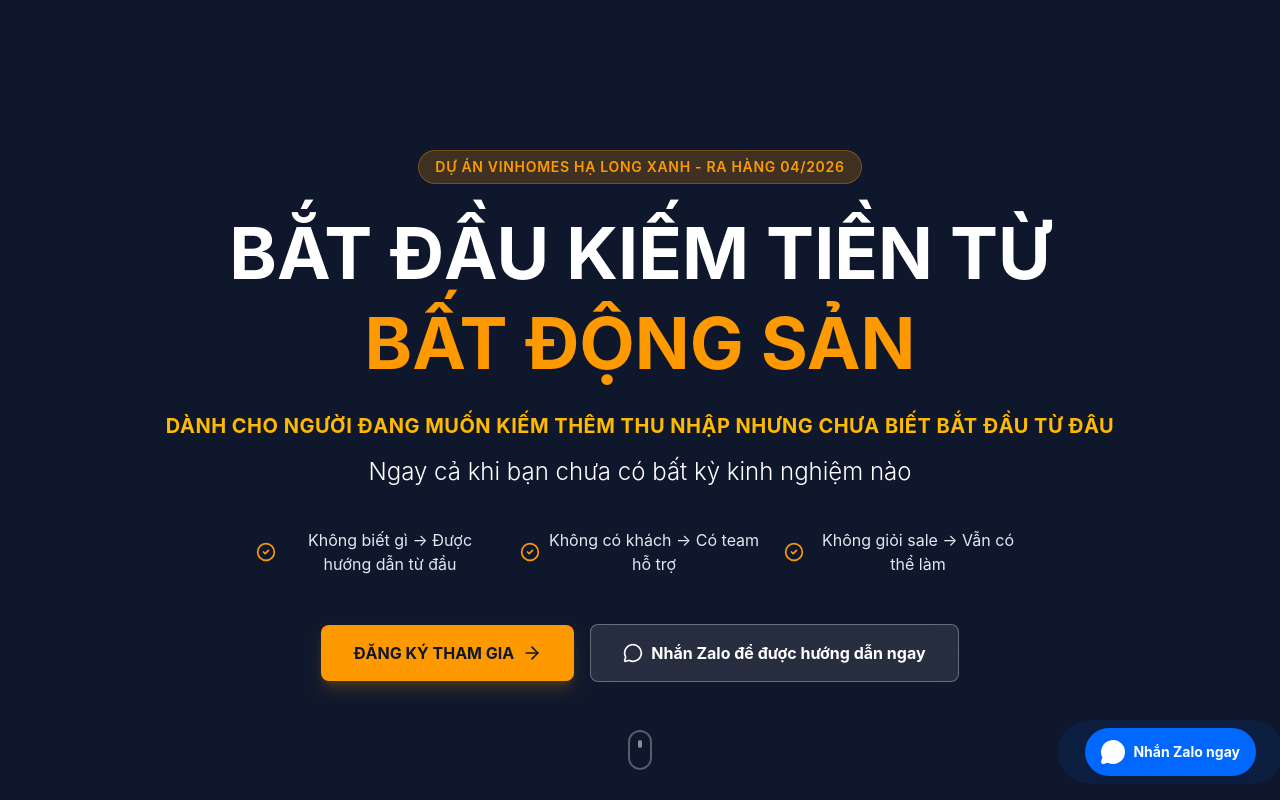
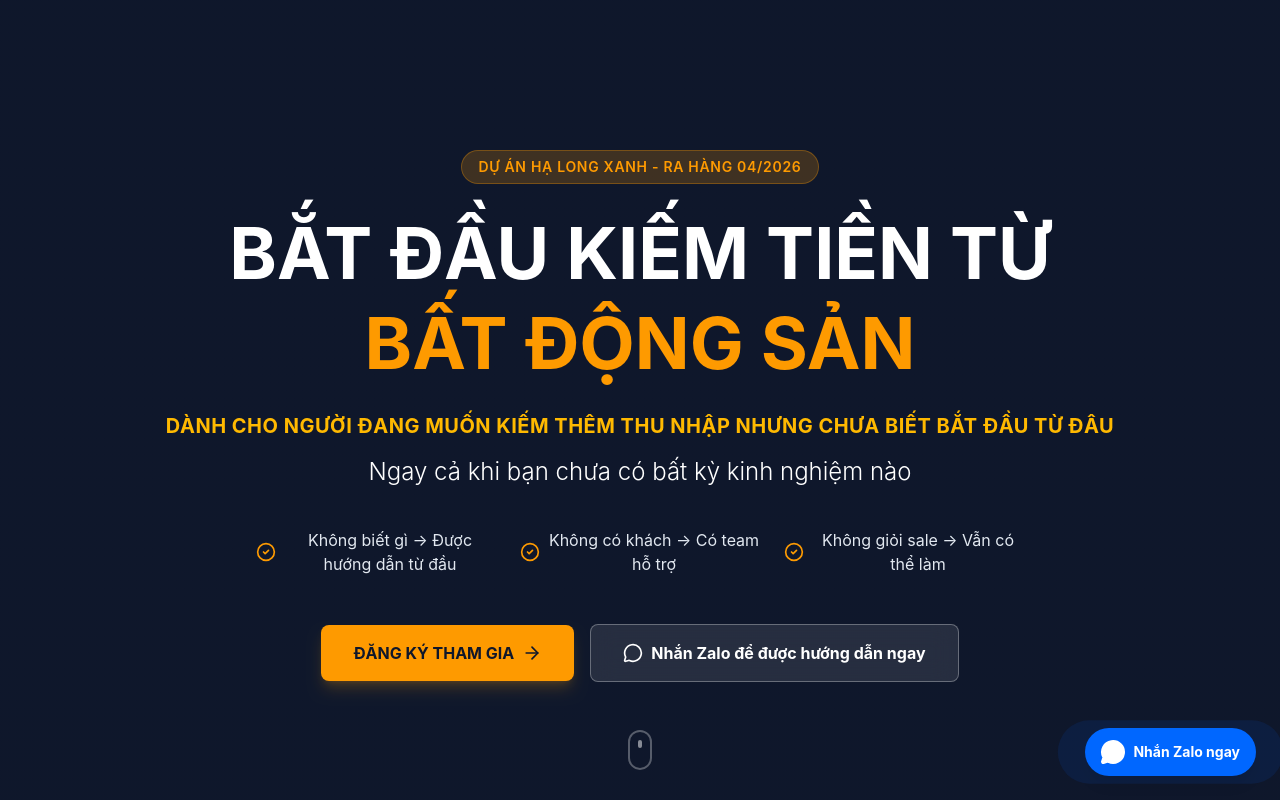
Before and after one commit to chinguyencn/tuyendungQTC, a React (Vite) app: page / in a window 1280 px wide. Shown: the top 800 px of the page. Built offline with nearby package versions, Linux system fonts and the light colour scheme.

Commit message:
Update Hero.tsx

```diff
--- a/src/components/Hero.tsx
+++ b/src/components/Hero.tsx
@@ -16,7 +16,7 @@ export default function Hero() {
           transition={{ duration: 0.8 }}
         >
           <span className="inline-block px-4 py-1.5 mb-6 text-sm font-semibold tracking-wider uppercase bg-amber-500/20 border border-amber-500/30 rounded-full text-amber-500">
-            Dự án Vinhomes Hạ Long Xanh - Ra hàng 04/2026
+            Dự án Hạ Long Xanh - Ra hàng 04/2026
           </span>
 
           <h1 className="text-4xl md:text-6xl lg:text-7xl font-bold mb-6 leading-tight">
```
